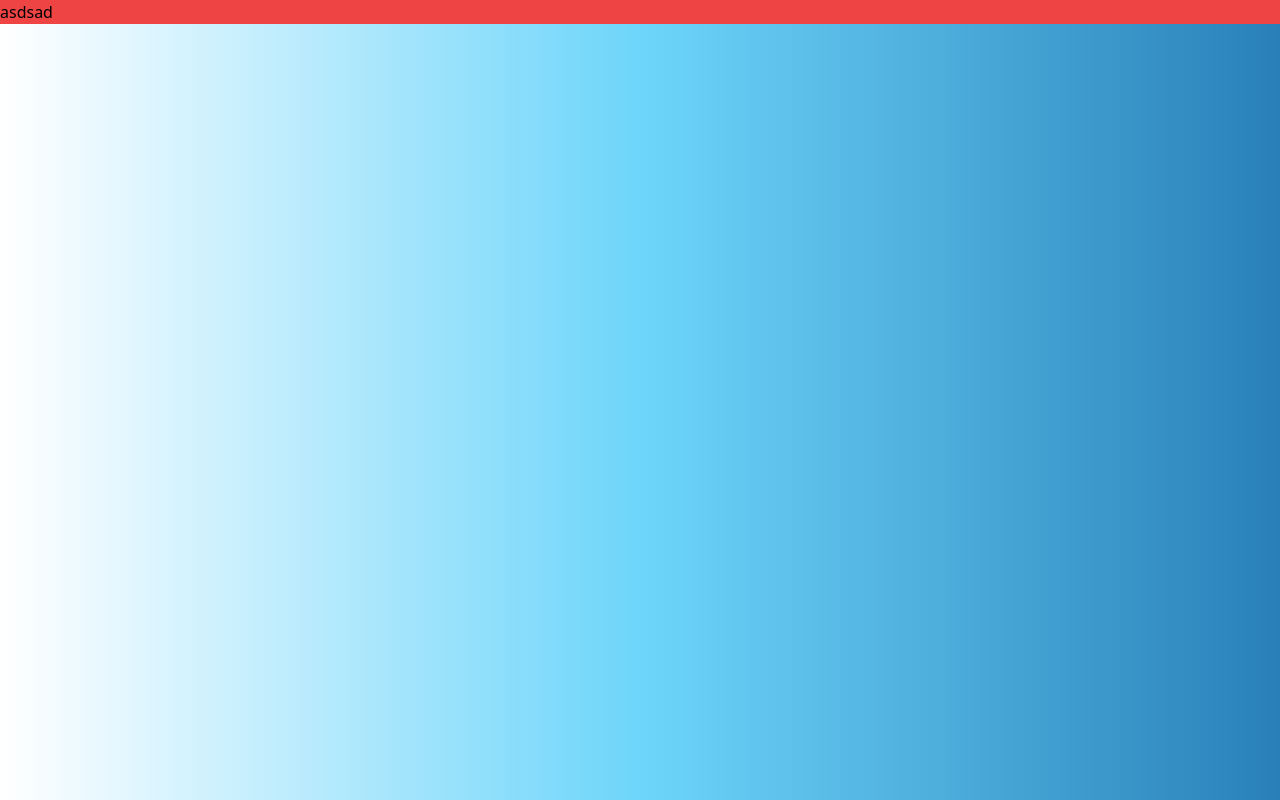
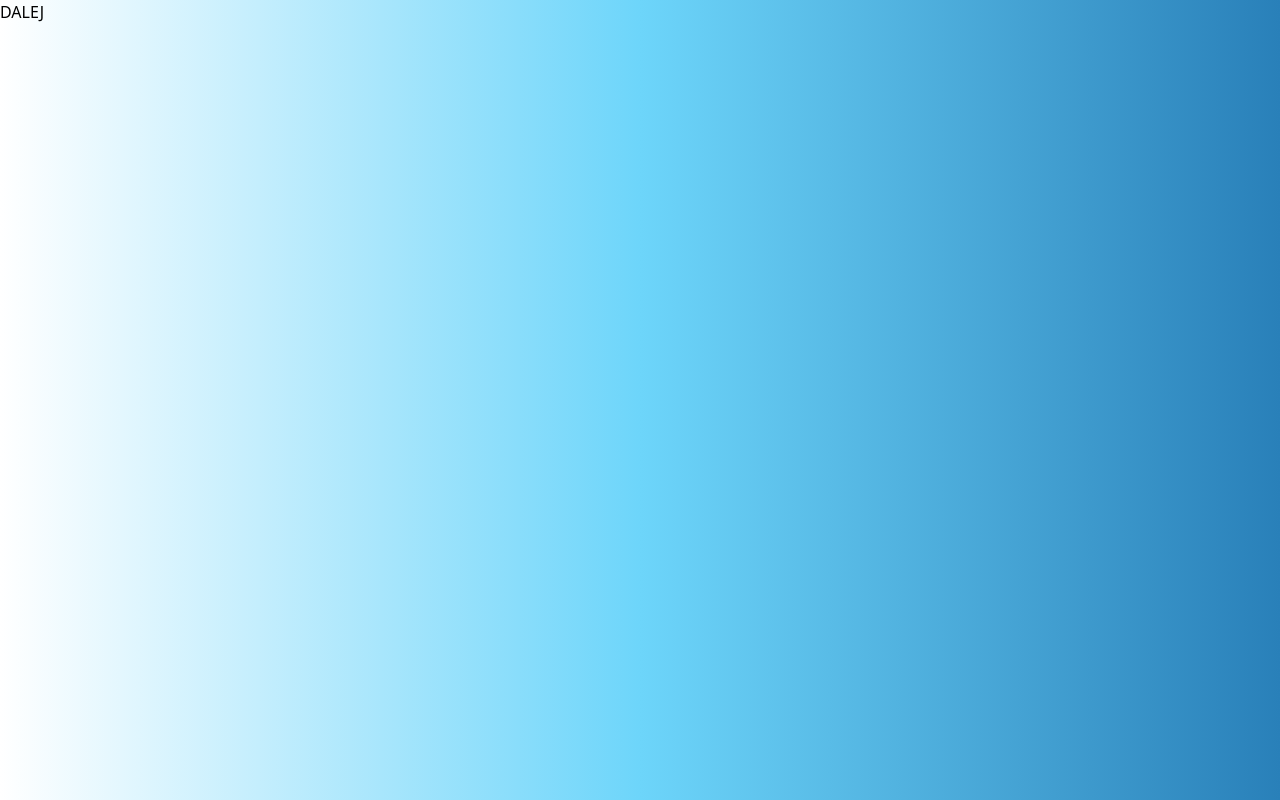
Before and after one commit to Ravengithub21/loldle, a website: page index.html in a window 1280 px wide. Drawn offline with nearby package versions, Linux system fonts and the light colour scheme.

Commit message:
added button to a div element

```diff
--- a/index.html
+++ b/index.html
@@ -8,7 +8,7 @@
     <script src="https://cdn.tailwindcss.com"></script>
   </head>
   <body>
-    <div class="csa bg-red-500">asdsad</div>
+    <div><button>DALEJ</button></div>
   </body>
   <script src="app.js"></script>
 </html>
```
